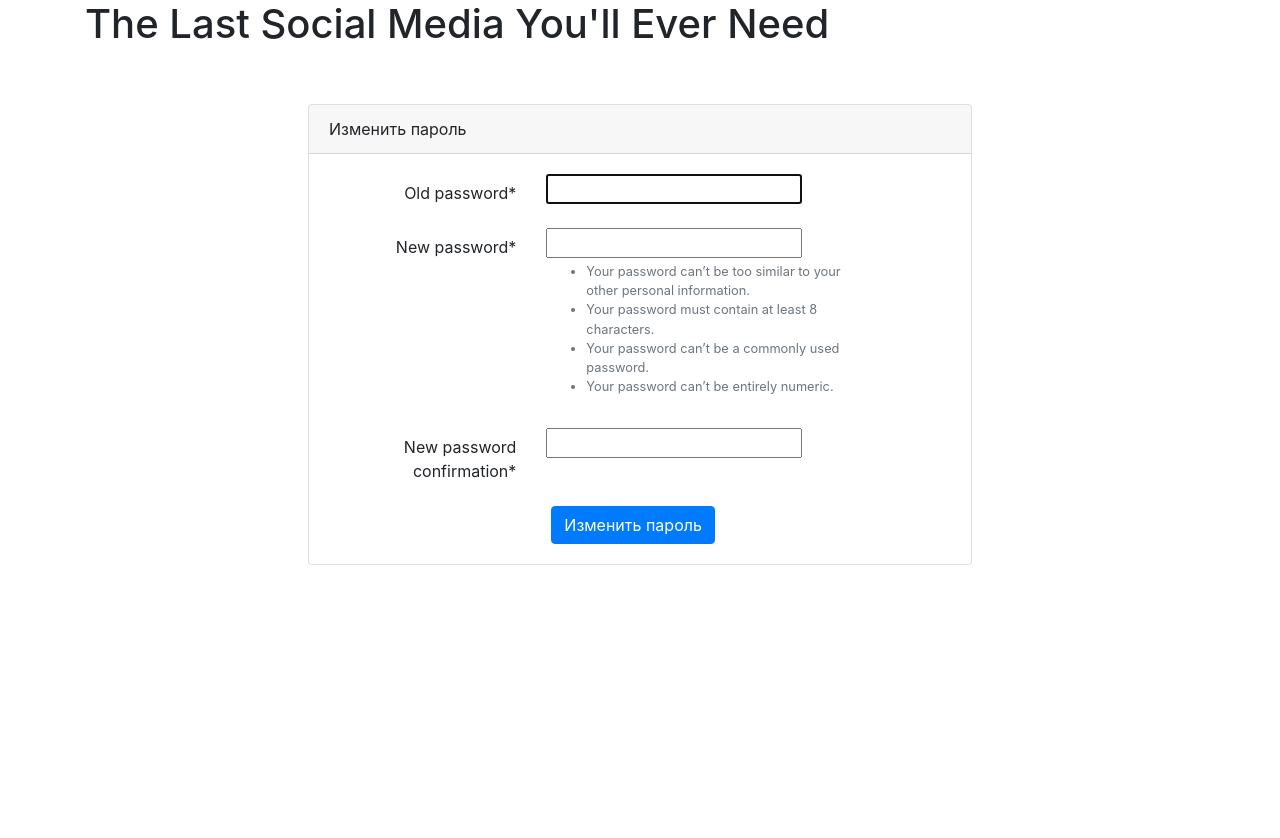
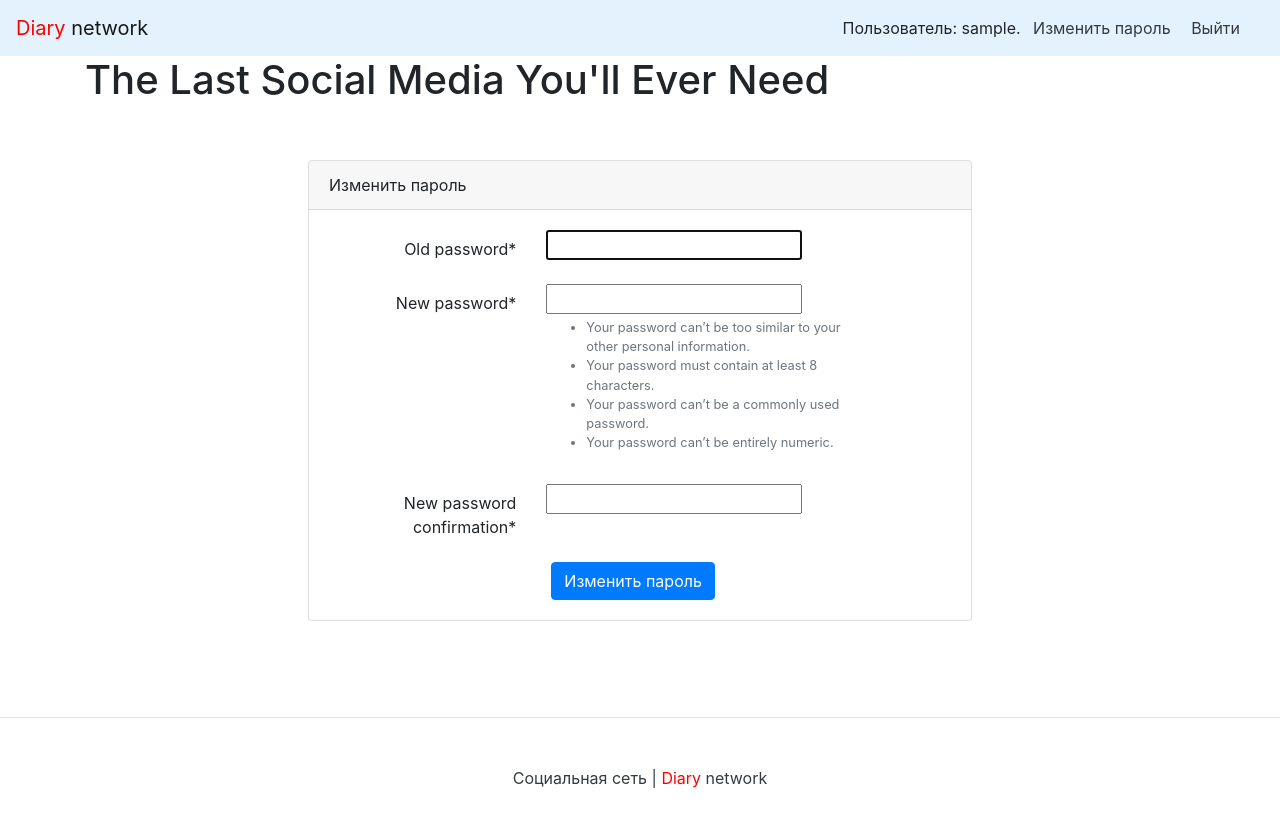
Before and after one commit to tunsmm/diary_network, a Django app: page /auth/password_change/ in a window 1280 px wide. Before the commit the page ends 565 px from the top, so only its background shows below. Run offline with Django 3.2, Linux system fonts and the light colour scheme; the visitor is signed in with stand-in values (Sample User, id 1); some libraries are stand-ins or nearby versions.

Commit message:
Add nav and footer files

```diff
--- a/diary_network/templates/base.html
+++ b/diary_network/templates/base.html
@@ -14,6 +14,7 @@
 
 <body>
 
+    {% include 'nav.html' %}
     <main>
         <div class="container">
             <h1>{% block header %}The Last Social Media You'll Ever Need{% endblock %}</h1>
@@ -22,6 +23,7 @@
             {% endblock %}
         </div>
     </main>
+    {% include 'footer.html' %}
 
 </body>
 
--- /dev/null
+++ b/diary_network/templates/footer.html
@@ -0,0 +1,3 @@
+<footer class="pt-4 my-md-5 pt-md-5 border-top">
+    <p class="m-0 text-dark text-center ">Социальная сеть | <span style="color:red">Diary</span> network</p>
+</footer>
--- /dev/null
+++ b/diary_network/templates/nav.html
@@ -0,0 +1,13 @@
+<nav class="navbar navbar-light" style="background-color: #e3f2fd;">
+    <a class="navbar-brand" href="/"><span style="color:red">Diary</span> network</a>
+    <nav class="my-2 my-md-0 mr-md-3">
+        {% if user.is_authenticated %}
+        Пользователь: {{ user.username }}.
+        <a class="p-2 text-dark" href="{% url 'password_change' %}">Изменить пароль</a>
+        <a class="p-2 text-dark" href="{% url 'logout' %}">Выйти</a>
+        {% else %}
+        <a class="p-2 text-dark" href="{% url 'login' %}">Войти</a> |
+        <a class="p-2 text-dark" href="{% url 'signup' %}">Регистрация</a>
+        {% endif %}
+    </nav>
+</nav>
```
